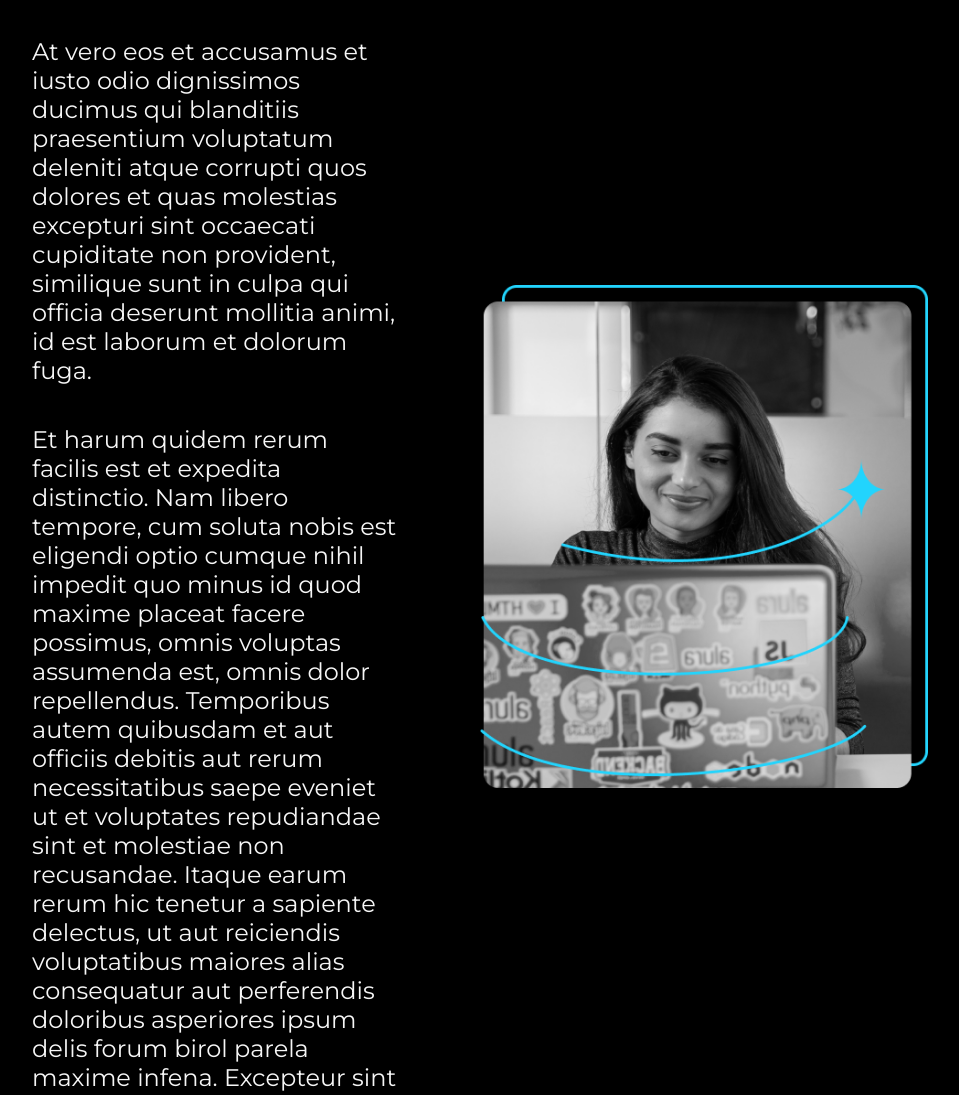
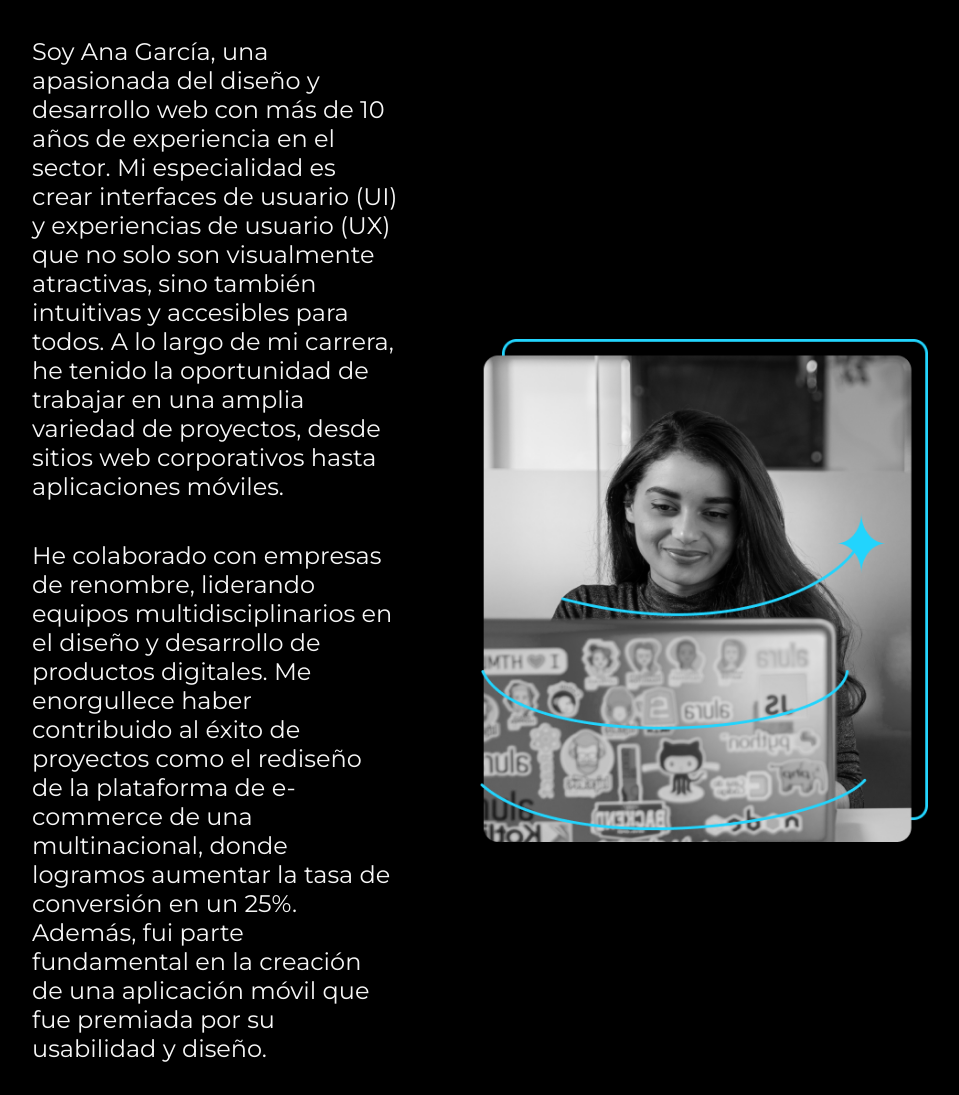
Before and after one commit to Gabriele167/Portafolio, a plain HTML site: page about.html in a window 1280 px wide. Shown: the part 179-1274 px from the top of the page, without its empty margins (160-1119 px from the left). Drawn offline with nearby package versions, Linux system fonts and the light colour scheme.

Commit message:
Update about.html

```diff
--- a/about.html
+++ b/about.html
@@ -16,29 +16,17 @@
 <main class="presentación">
     <section class="presentacion_contenido">
     <h1 class="presentacion_contenido_titulo">Sobre mi</h1>
-    <p class="presentacion_contenido_parrafo">At vero eos et accusamus et iusto odio
-        dignissimos ducimus qui blanditiis
-        praesentium voluptatum deleniti atque
-        corrupti quos dolores et quas molestias
-        excepturi sint occaecati cupiditate non
-        provident, similique sunt in culpa qui officia
-        deserunt mollitia animi, id est laborum et
-        dolorum fuga.</p>
-    <p class="presentacion_contenido_parrafo">Et harum quidem rerum facilis est et expedita
-        distinctio. Nam libero tempore, cum soluta
-        nobis est eligendi optio cumque nihil impedit
-        quo minus id quod maxime placeat facere
-        possimus, omnis voluptas assumenda est,
-        omnis dolor repellendus. Temporibus autem
-        quibusdam et aut officiis debitis aut rerum
-        necessitatibus saepe eveniet ut et voluptates
-        repudiandae sint et molestiae non recusandae.
-        Itaque earum rerum hic tenetur a sapiente
-        delectus, ut aut reiciendis voluptatibus maiores
-        alias consequatur aut perferendis doloribus
-        asperiores ipsum delis forum birol parela
-        maxime infena. Excepteur sint occaecat
-        cupidatat non.</p>
+    <p class="presentacion_contenido_parrafo">Soy Ana García, una apasionada del diseño y desarrollo web con más de 10 años de experiencia en el sector.
+    Mi especialidad es crear interfaces de usuario (UI) y experiencias de usuario (UX) que no solo son visualmente atractivas,
+    sino también intuitivas y accesibles para todos. A lo largo de mi carrera, he tenido la oportunidad de trabajar en una amplia
+    variedad de proyectos, desde sitios web corporativos hasta aplicaciones móviles.</p>
+    <p class="presentacion_contenido_parrafo">    He colaborado con empresas de renombre, liderando equipos multidisciplinarios en el diseño y desarrollo de productos digitales.
+    Me enorgullece haber contribuido al éxito de proyectos como el rediseño de la plataforma de e-commerce de una multinacional,
+    donde logramos aumentar la tasa de conversión en un 25%. Además, fui parte fundamental en la creación de una aplicación móvil
+    que fue premiada por su usabilidad y diseño.</p>
+    <p>Soy licenciada en Ingeniería en Sistemas y cuento con certificaciones en UX/UI Design. Me apasiona el aprendizaje continuo,
+    por lo que siempre estoy explorando nuevas tendencias y tecnologías en el campo del diseño y desarrollo web.
+    Participar en conferencias y talleres me permite mantenerme actualizada y aportar lo mejor a cada proyecto en el que trabajo.</p>
     </section>
     <img class="Presentacion_imagen" src="/assents/Imagem.png" alt="Imagen de Ana Garcia Trabajando">
 </main>
```
